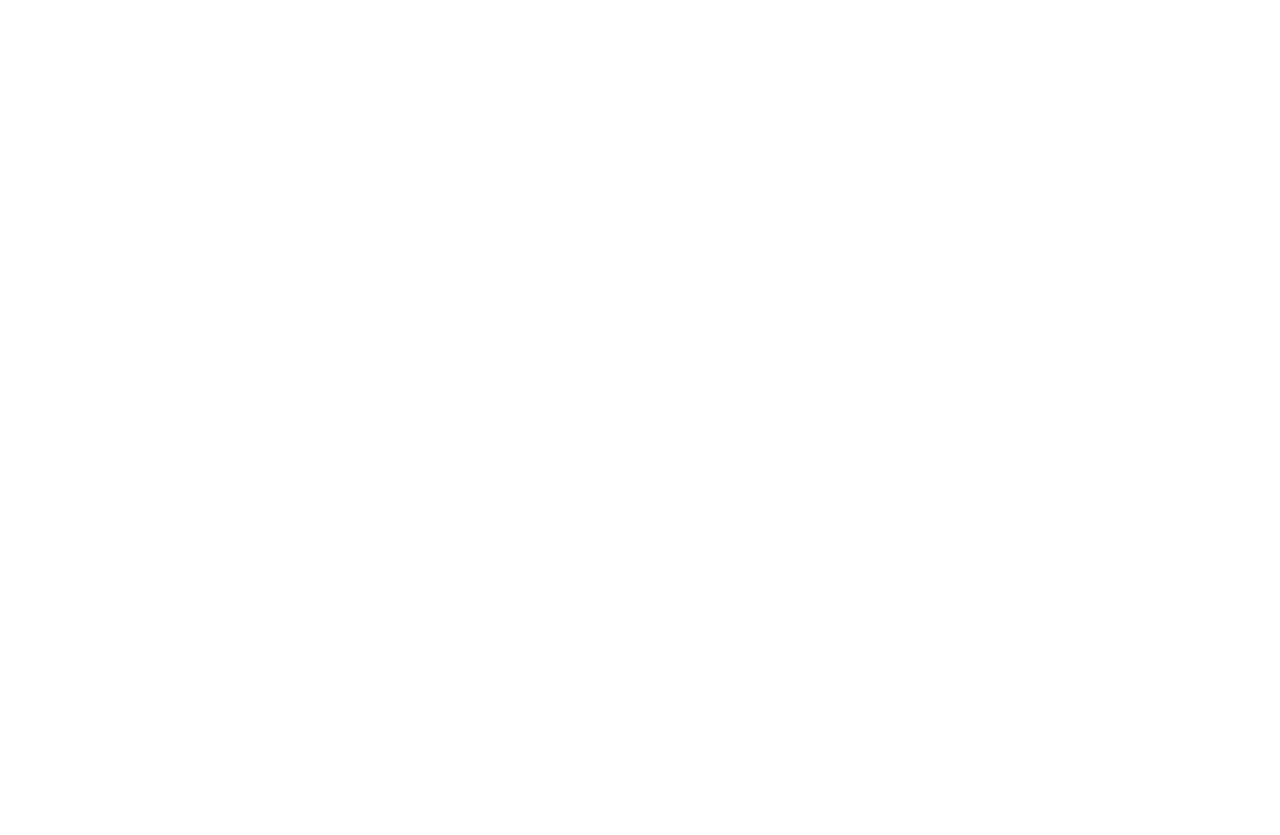
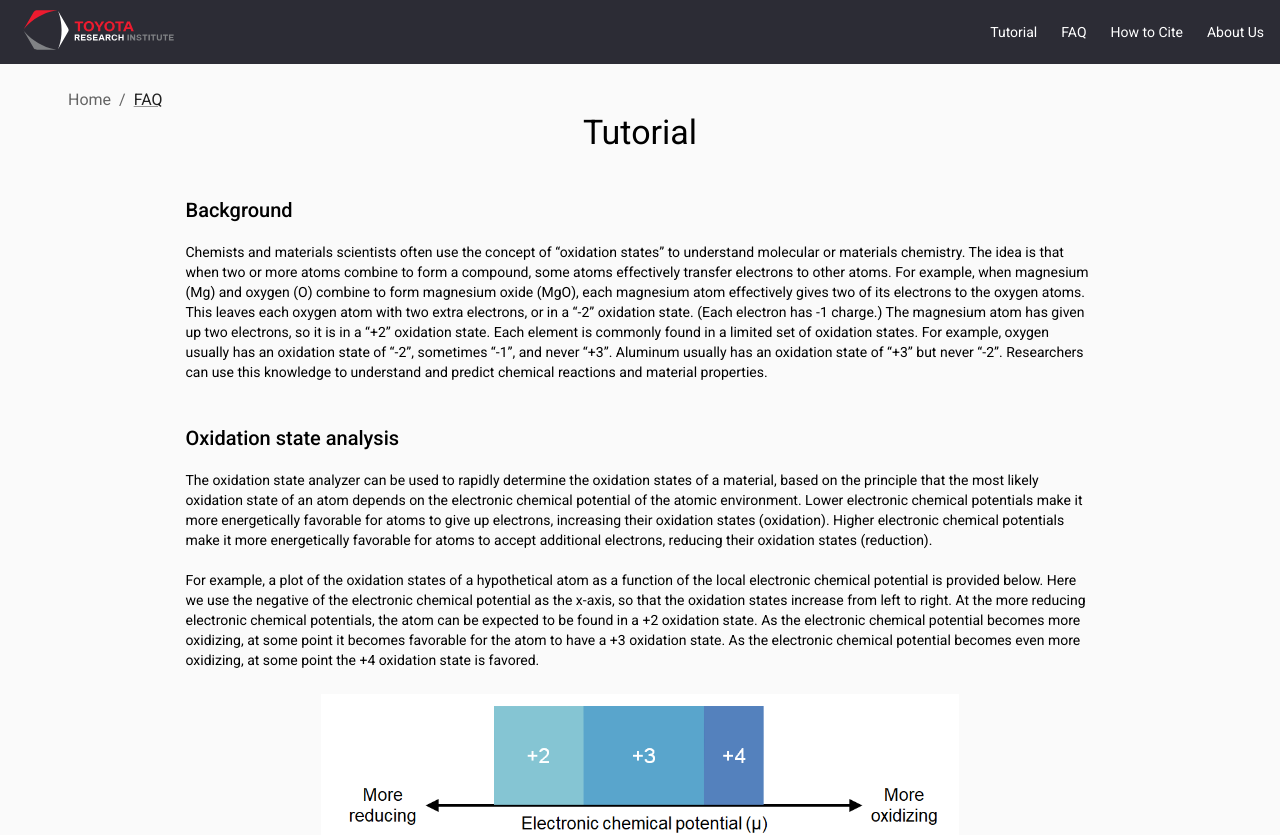
Before and after one commit to TRI-AMDD/oxidation-state-app, a React (Vite) app in the folder ui/: page /tutorial in a window 1280 px wide. Before the commit this address had no page. Shown: the top 835 px of the page. Before the commit the page ends 800 px from the top, so only its background shows below. Built offline with nearby package versions, Linux system fonts and the light colour scheme.

Commit message:
created tutorial page

```diff
--- a/ui/src/App.tsx
+++ b/ui/src/App.tsx
@@ -6,6 +6,7 @@ import { ThemeProvider, createTheme } from '@mui/material';
 import AboutUs from './pages/AboutUs/AboutUs';
 import { customTheme } from './theme';
 import FAQ from './pages/FAQ/FAQ';
+import Tutorial from './pages/Tutorial/Tutorial';
 
 const queryClient = new QueryClient();
 const Home = lazy(() => import('./pages/Home/Home'));
@@ -21,7 +22,8 @@ const App = () => (
                         <Routes>
                             <Route path="/" element={<Home />} />
                             <Route path="/about-us" element={<AboutUs />} />
-                            <Route path="faq" element={<FAQ />} />
+                            <Route path="/faq" element={<FAQ />} />
+                            <Route path="/tutorial" element={<Tutorial />} />
                         </Routes>
                     </Suspense>
                 </Router>
--- /dev/null
+++ b/ui/src/pages/Tutorial/Tutorial.module.css
@@ -0,0 +1,27 @@
+.breadcrumbs {
+    margin-left: 68px !important;
+    margin-top: 24px !important;
+}
+
+.pageContainer {
+    min-height: 90vh;
+    display: flex;
+    flex-direction: column;
+    align-items: center;
+    margin-bottom: 32px;
+}
+
+.body {
+    width: 909px;
+    display: flex;
+    flex-direction: column;
+    justify-content: flex-start;
+    margin-top: 40px;
+}
+
+.imageContainer {
+    width: 100%;
+    display: flex;
+    justify-content: center;
+    margin: 24px 0;
+}
--- /dev/null
+++ b/ui/src/pages/Tutorial/Tutorial.tsx
@@ -0,0 +1,70 @@
+import PageWrapper from '@/components/PageWrapper/PageWrapper';
+import { Breadcrumbs, Link, Typography } from '@mui/material';
+import styles from './Tutorial.module.css';
+import { ReactComponent as TutorialImage } from '@/Assets/Images/tutorialImage.svg';
+
+const Tutorial = () => {
+    return (
+        <PageWrapper>
+            <Breadcrumbs className={styles.breadcrumbs}>
+                <Link underline="hover" color="inherit" href="/">
+                    Home
+                </Link>
+                <Link color="text.primary">FAQ</Link>
+            </Breadcrumbs>
+            <div className={styles.pageContainer}>
+                <Typography component={'div'} variant="h4">
+                    Tutorial
+                </Typography>
+                <div className={styles.body}>
+                    <Typography component={'div'} variant="h6" sx={{ marginBottom: '16px' }}>
+                        Background
+                    </Typography>
+                    <Typography component={'div'} variant="body2">
+                        Chemists and materials scientists often use the concept of “oxidation states” to understand
+                        molecular or materials chemistry. The idea is that when two or more atoms combine to form a
+                        compound, some atoms effectively transfer electrons to other atoms. For example, when magnesium
+                        (Mg) and oxygen (O) combine to form magnesium oxide (MgO), each magnesium atom effectively gives
+                        two of its electrons to the oxygen atoms. This leaves each oxygen atom with two extra electrons,
+                        or in a “-2” oxidation state. (Each electron has -1 charge.) The magnesium atom has given up two
+                        electrons, so it is in a “+2” oxidation state. Each element is commonly found in a limited set
+                        of oxidation states. For example, oxygen usually has an oxidation state of “-2”, sometimes “-1”,
+                        and never “+3”. Aluminum usually has an oxidation state of “+3” but never “-2”. Researchers can
+                        use this knowledge to understand and predict chemical reactions and material properties.
+                    </Typography>
+                    <Typography component={'div'} variant="h6" sx={{ marginBottom: '16px', marginTop: '40px' }}>
+                        Oxidation state analysis
+                    </Typography>
+                    <Typography component={'div'} variant="body2">
+                        The oxidation state analyzer can be used to rapidly determine the oxidation states of a
+                        material, based on the principle that the most likely oxidation state of an atom depends on the
+                        electronic chemical potential of the atomic environment. Lower electronic chemical potentials
+                        make it more energetically favorable for atoms to give up electrons, increasing their oxidation
+                        states (oxidation). Higher electronic chemical potentials make it more energetically favorable
+                        for atoms to accept additional electrons, reducing their oxidation states (reduction).
+                        <br />
+                        <br />
+                        For example, a plot of the oxidation states of a hypothetical atom as a function of the local
+                        electronic chemical potential is provided below. Here we use the negative of the electronic
+                        chemical potential as the x-axis, so that the oxidation states increase from left to right. At
+                        the more reducing electronic chemical potentials, the atom can be expected to be found in a +2
+                        oxidation state. As the electronic chemical potential becomes more oxidizing, at some point it
+                        becomes favorable for the atom to have a +3 oxidation state. As the electronic chemical
+                        potential becomes even more oxidizing, at some point the +4 oxidation state is favored.
+                    </Typography>
+                    <div className={styles.imageContainer}>
+                        <TutorialImage />
+                    </div>
+                    <Typography component={'div'} variant="body2" sx={{ marginBottom: '64px;' }}>
+                        Using the above analysis, we can plot the likelihood that an element is found in a +3 oxidation
+                        state as a function of the electronic chemical potential: The likelihood is 0 to the left of the
+                        boundary between +2 and +3 oxidation states, then it reaches 1 in the shaded region, and then
+                        drops down back to zero to the right of the boundary between the 3+ and 4+ oxidation states.
+                    </Typography>
+                </div>
+            </div>
+        </PageWrapper>
+    );
+};
+
+export default Tutorial;
```
Also changed, not shown: ui/src/Assets/Images/tutorialImage.svg (added), 1 other file (tests, documents, lock files or other folders).
